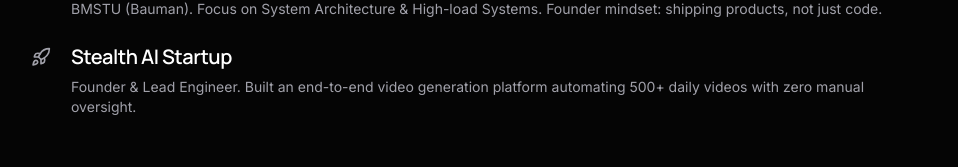
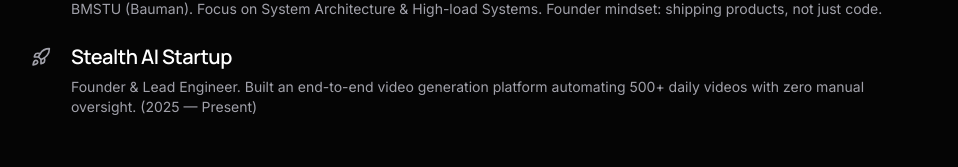
Before and after one commit to wyddy7/landing, a React (Vite) app in the folder website/: page / in a window 1280 px wide. Shown: the part 454-621 px from the top of the page, without its empty margins (161-1119 px from the left). Built offline with nearby package versions, Linux system fonts and the light colour scheme.

Commit message:
Update project timeline for Stealth AI Startup across multiple files to reflect current status (2025 — Present). Adjust descriptions in LLM_CONTEXT.md, README.md, and llms.txt for consistency. Modify App.tsx to include updated project details.

```diff
--- a/website/src/App.tsx
+++ b/website/src/App.tsx
@@ -48,8 +48,8 @@ const cardData: readonly PortfolioCard[] = [
   },
   {
     id: "4",
-    title: "Stealth AI Startup",
-    description: "Founder & Lead Engineer. Built an end-to-end video generation platform automating 500+ daily videos with zero manual oversight.",
+    title: "Stealth AI Startup ",
+    description: "Founder & Lead Engineer. Built an end-to-end video generation platform automating 500+ daily videos with zero manual oversight. (2025 — Present)",
     icon: <Rocket className="h-5 w-5" />,
   },
 ] as const
```
Also changed, not shown: website/public/llms.txt, 2 other files (tests, documents, lock files or other folders).
